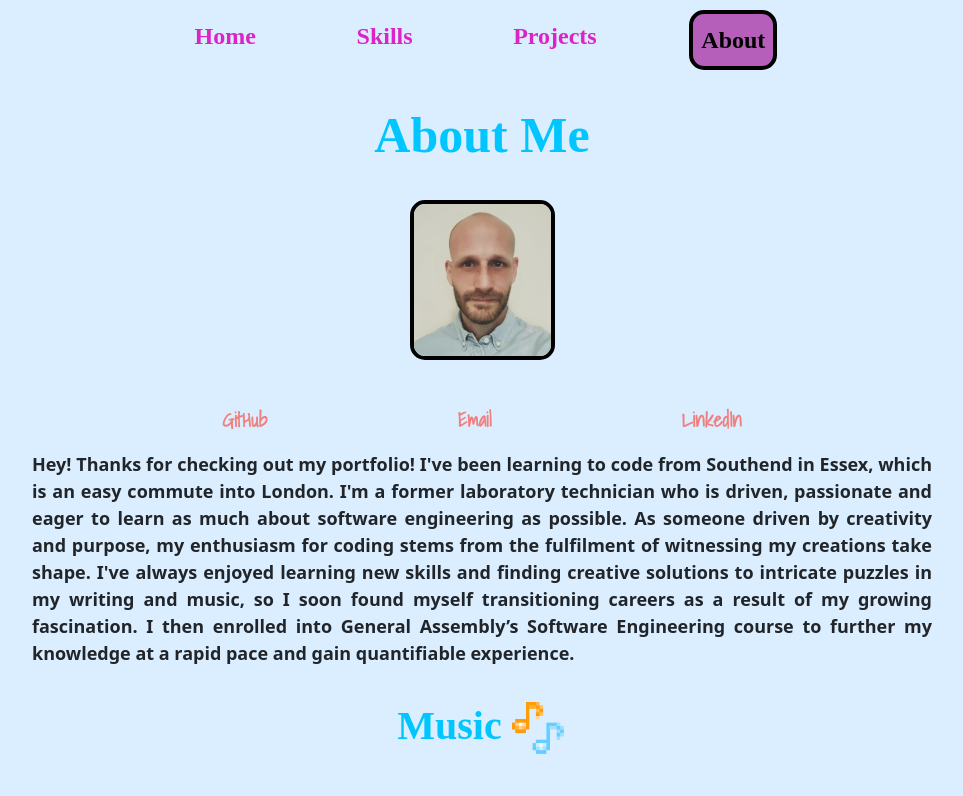
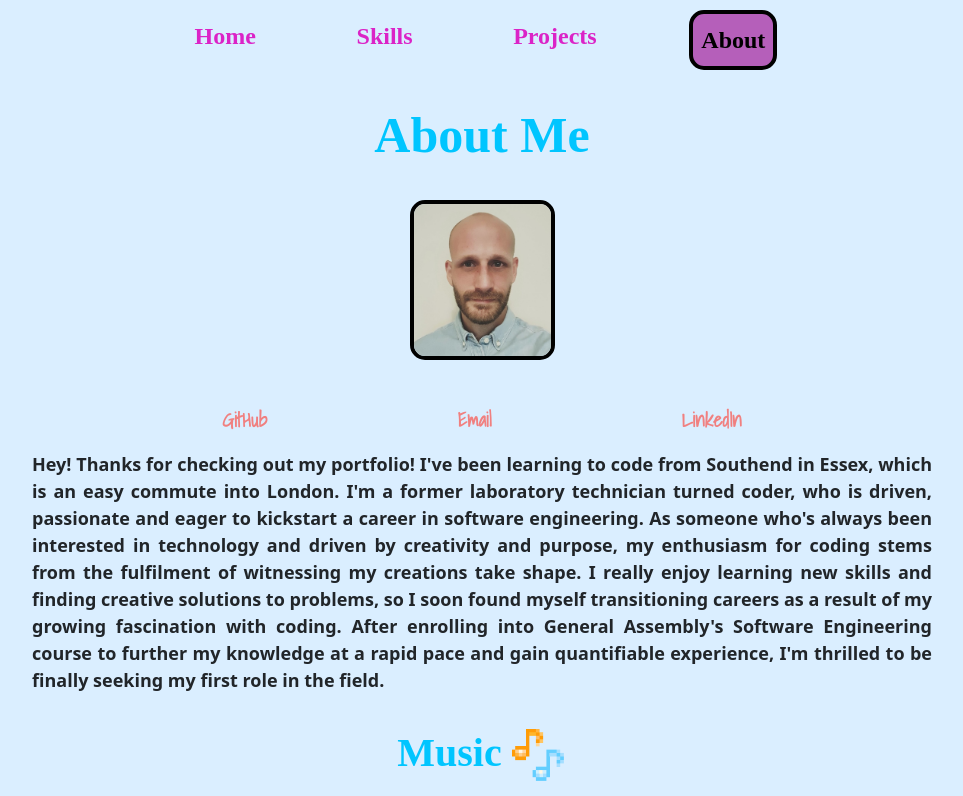
Before and after one commit to tommycroot/Portfolio, a React (Create React App) app: page /about in a window 1280 px wide. Shown: the top 796 px of the page, without its empty margins (158-1121 px from the left). Built offline with nearby package versions, Linux system fonts and the light colour scheme; a web font is replaced by a local one.

Commit message:
change bio

```diff
--- a/src/components/About.js
+++ b/src/components/About.js
@@ -58,7 +58,7 @@ const About = () => {
           <p id="aboutlink"><Link to="https://github.com/tommycroot"> LinkedIn </Link></p>
         </div>
         <div className='aboutText'>
-          <p id="aboutp">Hey! Thanks for checking out my portfolio! I&apos;ve been learning to code from Southend in Essex, which is an easy commute into London. I&apos;m a former laboratory technician who is driven, passionate and eager to learn as much about software engineering as possible. As someone driven by creativity and purpose, my enthusiasm for coding stems from the fulfilment of witnessing my creations take shape. I&apos;ve always enjoyed learning new skills and finding creative solutions to intricate puzzles in my writing and music, so I soon found myself transitioning careers as a result of my growing fascination. I then enrolled into General Assembly’s Software Engineering course to further my knowledge at a rapid pace and gain quantifiable experience.
+          <p id="aboutp">Hey! Thanks for checking out my portfolio! I&apos;ve been learning to code from Southend in Essex, which is an easy commute into London. I&apos;m a former laboratory technician turned coder, who is driven, passionate and eager to kickstart a career in software engineering. As someone who&apos;s always been interested in technology and driven by creativity and purpose, my enthusiasm for coding stems from the fulfilment of witnessing my creations take shape. I really enjoy learning new skills and finding creative solutions to problems, so I soon found myself transitioning careers as a result of my growing fascination with coding. After enrolling into General Assembly&apos;s Software Engineering course to further my knowledge at a rapid pace and gain quantifiable experience, I&apos;m thrilled to be finally seeking my first role in the field.
           </p>
           <h2 id="hobbies">Music   <img id="music" src={music}></img></h2>
           <p id="aboutp">Some of my favourite artists include The Doors, The Clash, Nas, A Tribe Called Quest, Metallica, Bob Dylan, Johnny Cash and Frank Sinatra. I enjoy a huge variety of music and I love to play classical guitar. I particularly enjoy reinterpeting songs into my own arrangements, as well as writing my own original music and occasionally posting it to social media. I love the expression of creativity, the journey of mastering a particular musical phrase, the problem solving it entails and the meditative state my mind is in whilst playing.</p>
--- a/src/styles/components/projects.scss
+++ b/src/styles/components/projects.scss
@@ -151,6 +151,7 @@
 
     overflow-y: unset !important;
     height: 720px !important;
+    width: 340px !important;
 
   }
 }
@@ -169,6 +170,7 @@
   overflow-y: auto;
   margin-bottom: 40px;
   height: 700px;
+  width: 900px;
 }
 
 .projects-scroll-container .card:last-child {
```
